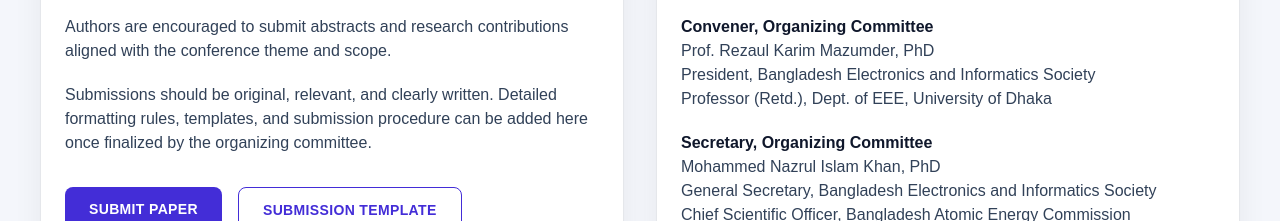
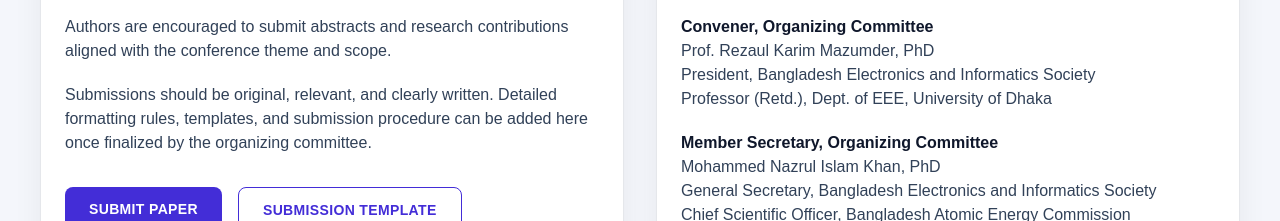
Before and after one commit to mazid07066/icei-beis-1989, a Next.js app: page /call-for-papers in a window 1280 px wide. Shown: the part 2240-2461 px from the top of the page. Built offline with nearby package versions, Linux system fonts and the light colour scheme.

Commit message:
updates on call-for-papers page for member secretary

```diff
--- a/app/call-for-papers/page.tsx
+++ b/app/call-for-papers/page.tsx
@@ -290,7 +290,7 @@ export default function CallForPapersPage() {
 
                 <div>
                   <p className="font-semibold text-slate-900">
-                    Secretary, Organizing Committee
+                    Member Secretary, Organizing Committee
                   </p>
                   <p>Mohammed Nazrul Islam Khan, PhD</p>
                   <p>
```
